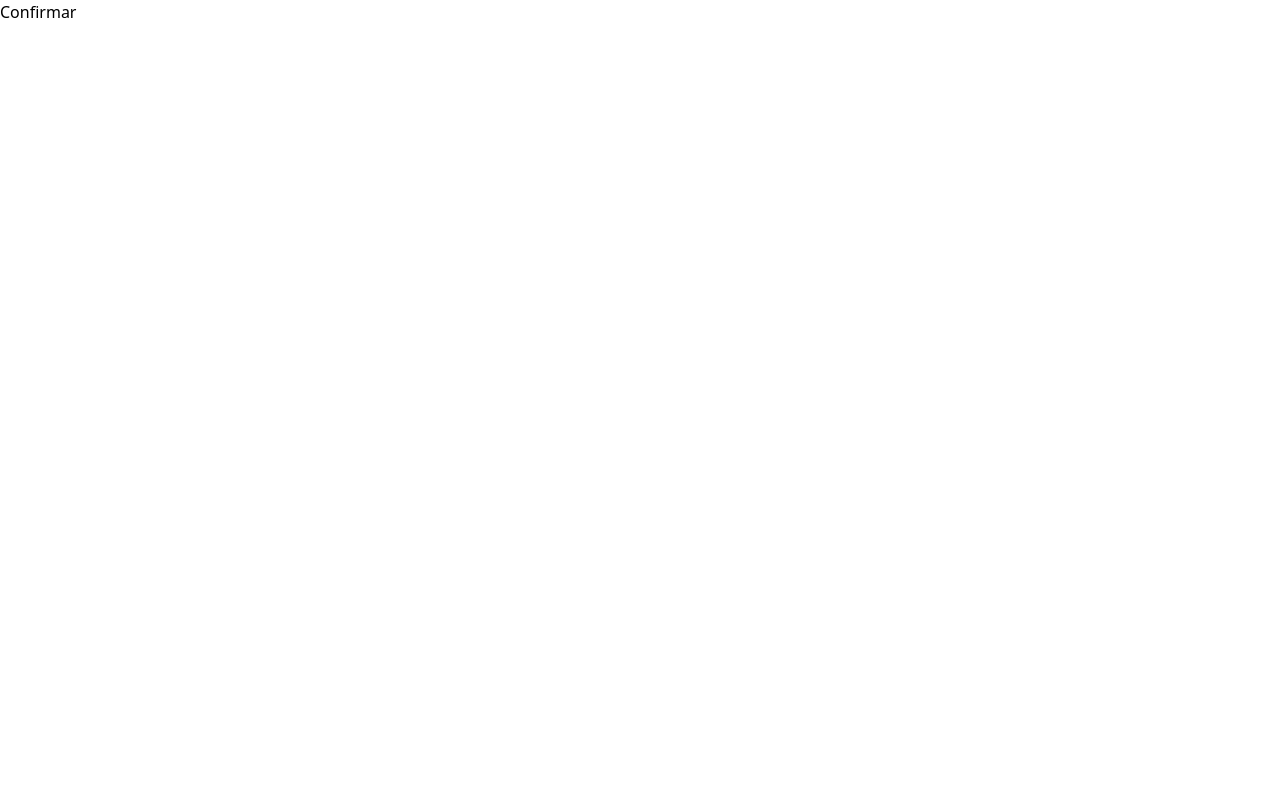
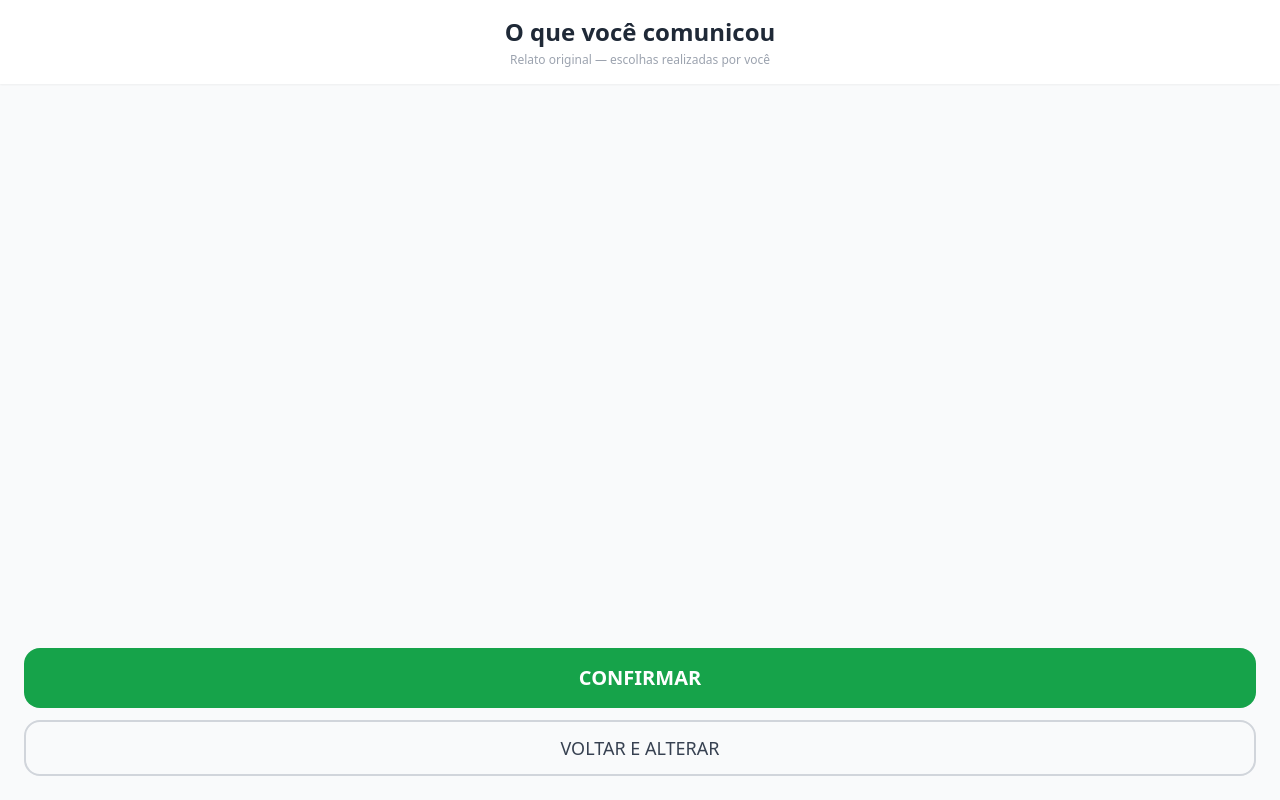
Before and after one commit to mario081/Hackthon, a React (Vite) app: page /confirmar in a window 1280 px wide. Built offline with nearby package versions, Linux system fonts and the light colour scheme.

Commit message:
feat: páginas Confirmar e Enviado

```diff
--- a/src/pages/Confirmar.jsx
+++ b/src/pages/Confirmar.jsx
@@ -1,3 +1,63 @@
+import { useNavigate } from 'react-router-dom'
+import { useReport } from '../context/ReportContext'
+import { imgUrl, STEPS } from '../data/pictograms'
+
 export default function Confirmar() {
-  return <div data-testid="page-confirmar">Confirmar</div>
+  const { selections, submitReport } = useReport()
+  const navigate = useNavigate()
+
+  function handleConfirm() {
+    submitReport()
+    navigate('/enviado')
+  }
+
+  return (
+    <div className="min-h-screen bg-gray-50 flex flex-col">
+      <header className="bg-white shadow-sm p-4">
+        <h1 className="text-2xl font-bold text-gray-800 text-center">O que você comunicou</h1>
+        <p className="text-xs text-gray-400 text-center mt-1">
+          Relato original — escolhas realizadas por você
+        </p>
+      </header>
+
+      <main className="flex-1 p-6 flex flex-col gap-6 max-w-2xl mx-auto w-full">
+        {STEPS.map(({ key, question }) => {
+          const items = selections[key]
+          if (!items || items.length === 0) return null
+          return (
+            <section key={key}>
+              <h2 className="text-sm font-semibold text-gray-500 uppercase mb-3">{question}</h2>
+              <div className="flex flex-wrap gap-4">
+                {items.map((pic) => (
+                  <div key={pic.id} className="flex flex-col items-center gap-1">
+                    <img
+                      src={imgUrl(pic.arasaacId)}
+                      alt={pic.label}
+                      className="w-16 h-16 object-contain"
+                    />
+                    <span className="text-sm text-gray-700">{pic.label}</span>
+                  </div>
+                ))}
+              </div>
+            </section>
+          )
+        })}
+      </main>
+
+      <footer className="p-6 flex flex-col gap-3">
+        <button
+          onClick={handleConfirm}
+          className="w-full py-4 text-xl font-bold rounded-2xl text-white bg-green-600 hover:bg-green-700"
+        >
+          CONFIRMAR
+        </button>
+        <button
+          onClick={() => navigate('/comunicar')}
+          className="w-full py-3 text-lg font-medium rounded-2xl border-2 border-gray-300 text-gray-700 hover:bg-gray-100"
+        >
+          VOLTAR E ALTERAR
+        </button>
+      </footer>
+    </div>
+  )
 }
--- a/src/pages/Enviado.jsx
+++ b/src/pages/Enviado.jsx
@@ -1,3 +1,28 @@
+import { useNavigate } from 'react-router-dom'
+
 export default function Enviado() {
-  return <div data-testid="page-enviado">Enviado</div>
+  const navigate = useNavigate()
+
+  return (
+    <div
+      data-testid="page-enviado"
+      className="min-h-screen bg-green-50 flex flex-col items-center justify-center p-6 gap-8"
+    >
+      <div className="text-center">
+        <div className="text-7xl mb-4">✓</div>
+        <h1 className="text-3xl font-bold text-green-800">Relato enviado</h1>
+        <p className="text-gray-600 mt-2 text-lg">
+          Seu relato foi registrado com segurança.
+          <br />
+          Um profissional vai receber e acompanhar o caso.
+        </p>
+      </div>
+      <button
+        onClick={() => navigate('/')}
+        className="px-8 py-3 bg-green-600 text-white font-bold rounded-xl hover:bg-green-700"
+      >
+        Voltar ao início
+      </button>
+    </div>
+  )
 }
```
Also changed, not shown: 1 other file (tests, documents, lock files or other folders).
